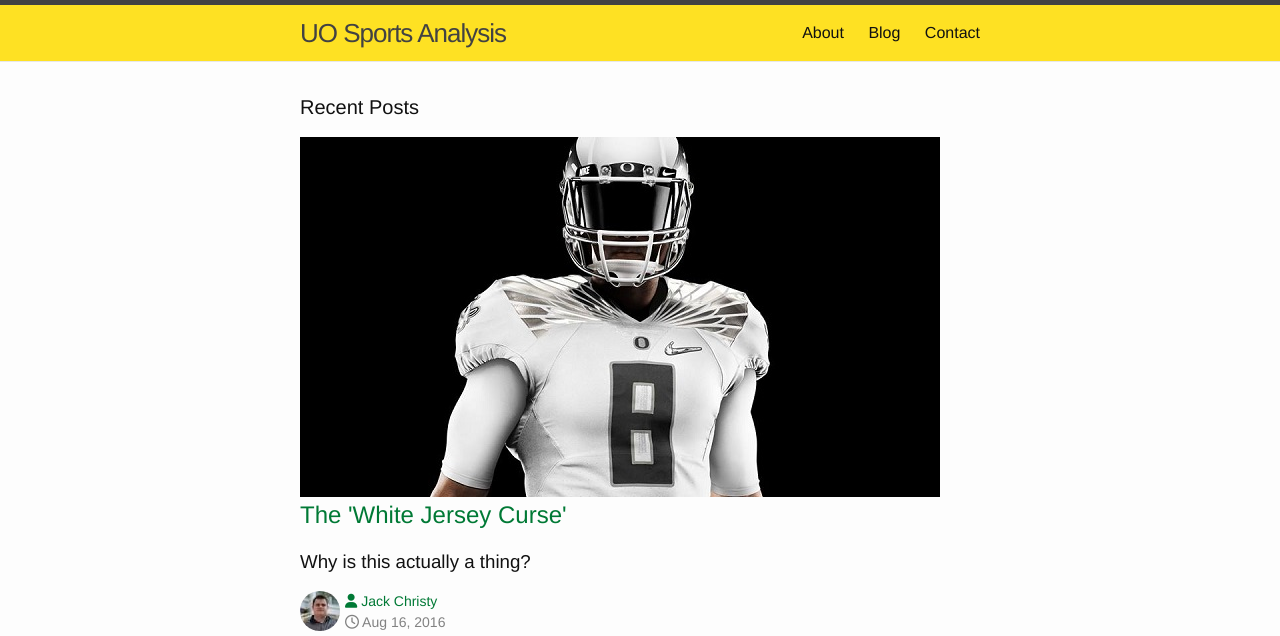
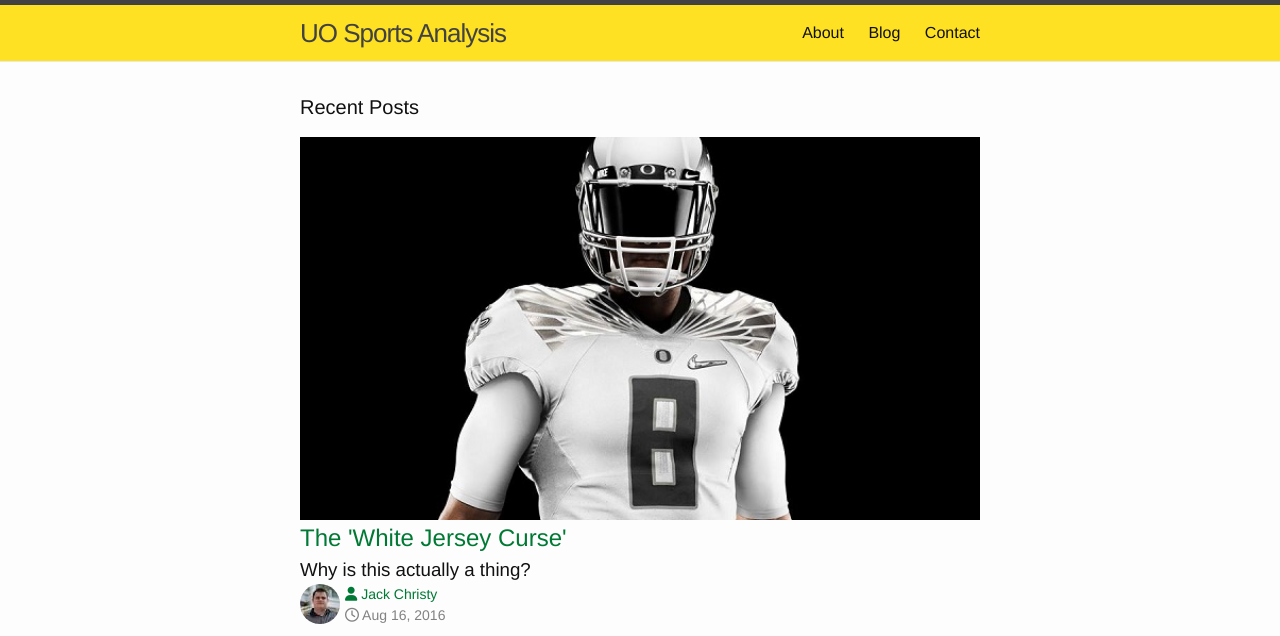
Before and after one commit to uosportsanalysis/uosportsanalysis.github.io, a Jekyll site: the page built from index.html, in a window 1280 px wide. Shown: the top 636 px of the page. Built offline with Jekyll 4.4.1, drawn with Linux system fonts in a browser that asks for light colours; nearby versions of some CDN libraries; grey boxes are pictures that could not be loaded.

Commit message:
actually change post-img size

```diff
--- a/_sass/_layout.scss
+++ b/_sass/_layout.scss
@@ -13,11 +13,26 @@
     margin-left: 0;
     list-style: none;
 
-    > li {
+    > .post {
         margin-bottom: $spacing-unit;
+        //background-color: #263d36;
+        background-img: url("http://static3.businessinsider.com/image/54afe793eab8ea880e352a0c-1200/oregon-ducks.jpg");
+        background-position: center top;
+        background-repeat: no-repeat;
+        background-size: cover;
+        > h2{
+          margin: 0 auto;
+        }
+        > h3 {
+          margin: 0 auto;
+        }
     }
 }
 
+.post-img {
+  width: 100%;
+  height: auto;
+}
 .post-auth-img {
   height: 40px;
   width: 40px;
```
